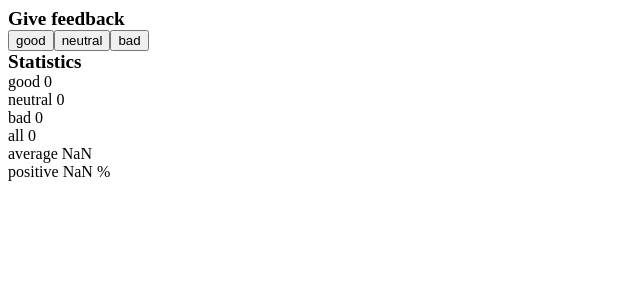
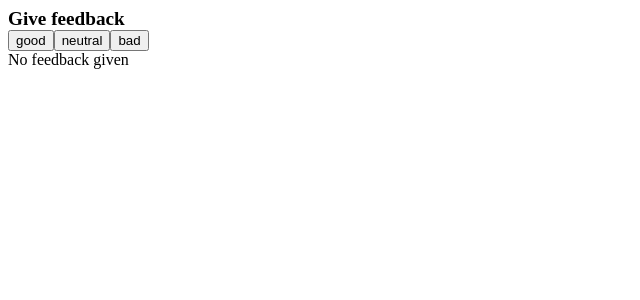
Before and after one commit to HossBigft/fullStackOpen, a React (Vite) app in the folder part1/unicafe/: page / in a window 1280 px wide. Shown: the top 300 px of the page, without its empty margins (0-640 px from the left). Built offline with nearby package versions, Linux system fonts and the light colour scheme.

Commit message:
Add 1.8: unicafe step3 and 1.9: unicafe step4

```diff
--- a/part1/unicafe/src/App.jsx
+++ b/part1/unicafe/src/App.jsx
@@ -13,6 +13,29 @@ const App = () => {
   const [neutral, setNeutral] = useState(0)
   const [bad, setBad] = useState(0)
 
+  const Statistics = ({good,bad,neutral}) => {
+    if (good+bad+neutral ===0){
+      return (
+        <div>
+          No feedback given
+        </div>
+      )
+    }
+    return(
+      <div>
+        <big><b>Statistics</b></big>
+        <div>
+          <div> good {good}</div>
+          <div> neutral {neutral}</div>
+          <div> bad {bad}</div>
+          <div> all {good+bad+neutral}</div>
+          <div> average {(good+bad*-1)/(good+bad+neutral)}</div>
+          <div> positive {good/(good+bad+neutral) * 100} %</div>
+        </div>
+    </div>
+    )
+  }
+
   return (
     <div>
           <big><b>Give feedback</b></big>
@@ -21,16 +44,7 @@ const App = () => {
             <Button handleClick={() => setNeutral(neutral+1)} text="neutral" />
             <Button handleClick={() => setBad(bad+1)} text="bad" />
           </div>
-          <big><b>Statistics</b></big>
-          <div>
-            <div> good {good}</div>
-            <div> neutral {neutral}</div>
-            <div> bad {bad}</div>
-            <div> all {good+bad+neutral}</div>
-            <div> average {(good+bad*-1)/(good+bad+neutral)}</div>
-            <div> positive {good/(good+bad+neutral)} %</div>
-          </div>
-
+          < Statistics good={good} bad={bad} neutral={neutral} />
     </div>
   )
 }
```
